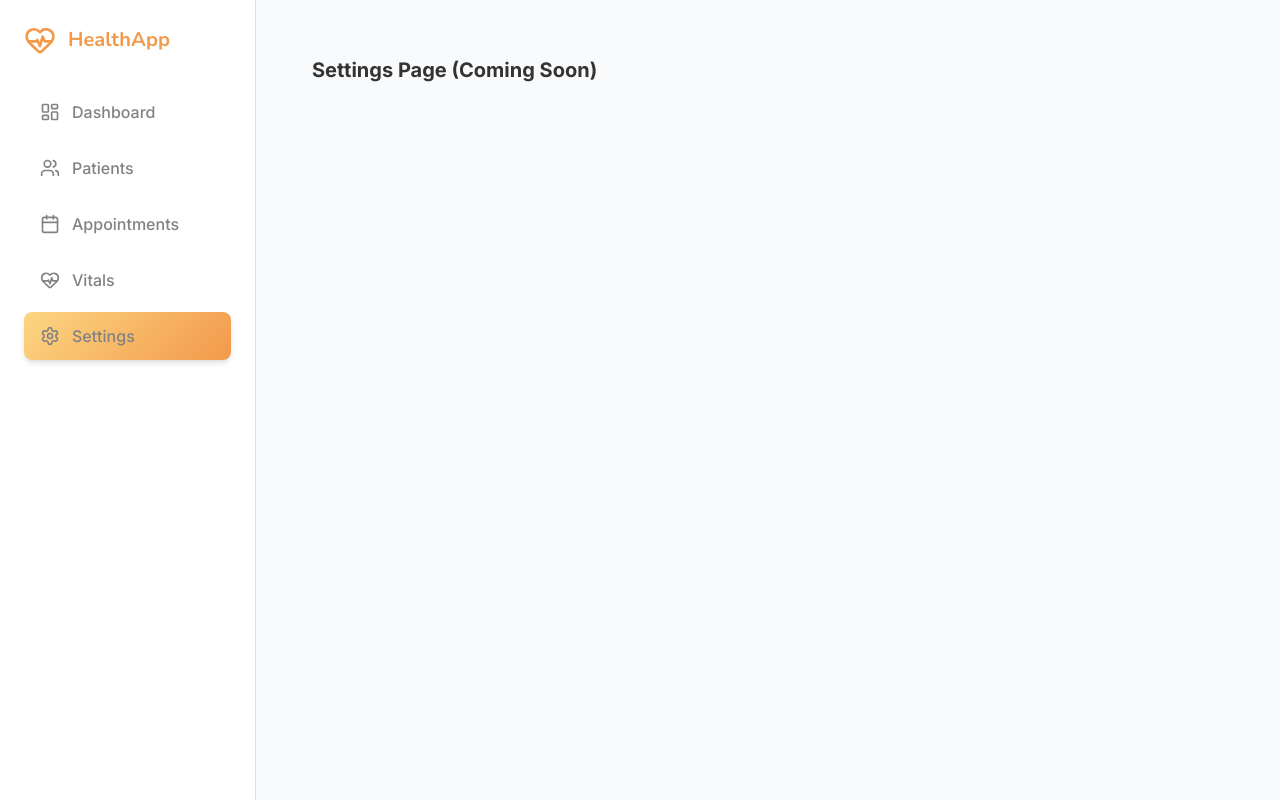
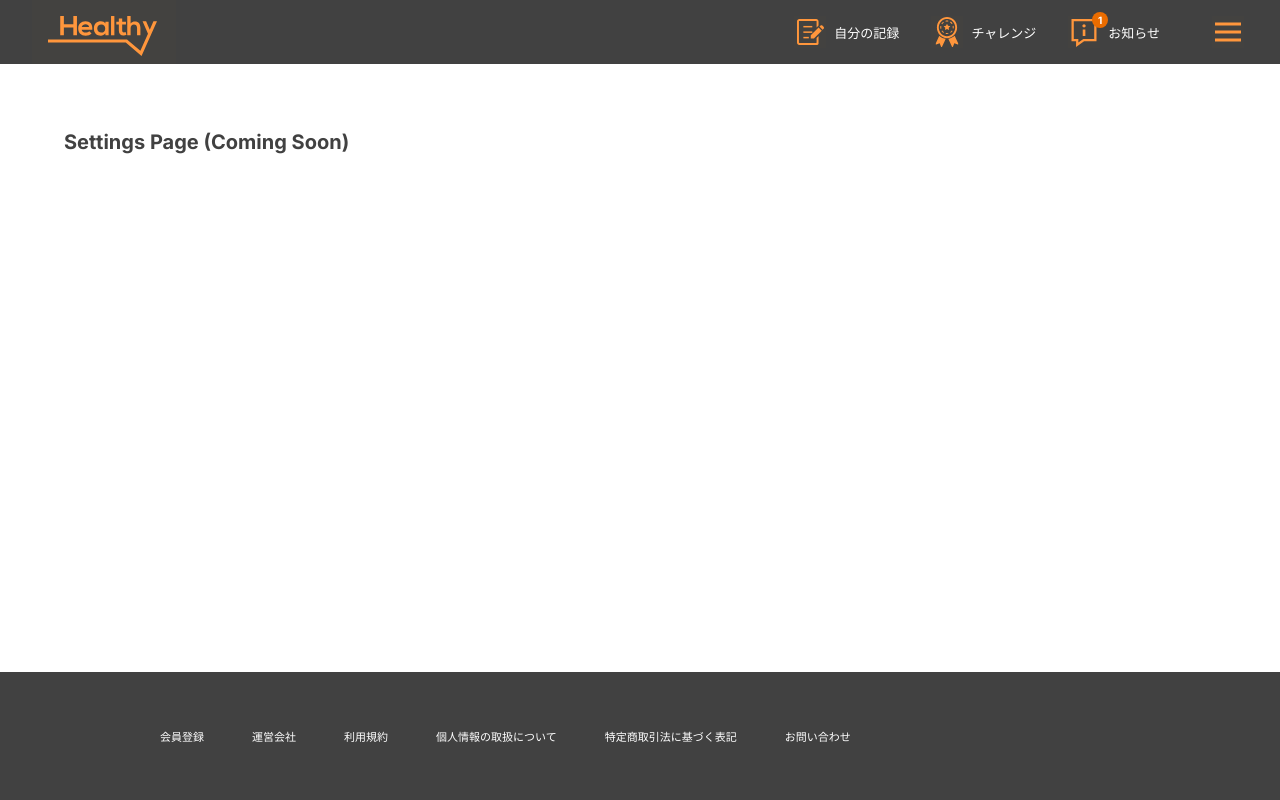
Before and after one commit to yokaipooh/health-app, a React (Vite) app: page /settings in a window 1280 px wide. Built offline with nearby package versions, Linux system fonts and the light colour scheme.

Commit message:
feat: Implement initial dashboard UI including core layout, header, footer, hexagon buttons, and global styling with custom theme.

```diff
--- /dev/null
+++ b/src/components/Footer/index.tsx
@@ -0,0 +1,21 @@
+const Footer = () => {
+  const footerItems = [
+    { label: '会員登録' },
+    { label: '運営会社' },
+    { label: '利用規約' },
+    { label: '個人情報の取扱について' },
+    { label: '特定商取引法に基づく表記' },
+    { label: 'お問い合わせ' },
+  ];
+  return (
+    <footer className="h-32 px-40 py-14 bg-dark-500 text-light">
+      <div className="max-w-[1280px] mx-auto flex items-center flex-wrap gap-12 font-jp font-light leading-4 text-xs">
+        {footerItems.map((item, index) => (
+          <p key={index}>{item.label}</p>
+        ))}
+      </div>
+    </footer>
+  );
+};
+
+export default Footer;
--- /dev/null
+++ b/src/components/Header/index.tsx
@@ -0,0 +1,117 @@
+import { useState } from 'react';
+import { NavLink } from 'react-router-dom';
+
+import IconChallenge from '../../assets/svgs/icon_challenge.svg?react';
+import IconClose from '../../assets/svgs/icon_close.svg?react';
+import IconInfo from '../../assets/svgs/icon_info.svg?react';
+import IconMemo from '../../assets/svgs/icon_memo.svg?react';
+import IconMenu from '../../assets/svgs/icon_menu.svg?react';
+import Logo from '../../assets/svgs/logo.svg?react';
+
+const NAV_ITEMS = [
+  {
+    icon: IconMemo,
+    label: '自分の記録',
+    path: '/my-record',
+    hasBadge: false
+  },
+  {
+    icon: IconChallenge,
+    label: 'チャレンジ',
+    path: '/challenge',
+    hasBadge: false
+  },
+  {
+    icon: IconInfo,
+    label: 'お知らせ',
+    path: '/notice',
+    hasBadge: true,
+    badgeCount: 1
+  },
+];
+
+const MENU_ITEMS = [
+  { label: '自分の記録', path: '/my-record' },
+  { label: '体重グラフ', path: '/weight-graph' },
+  { label: '目標', path: '/goal' },
+  { label: '選択中のコース', path: '/selected-course' },
+  { label: 'コラム一覧', path: '/column-list' },
+  { label: '設定', path: '/settings' },
+];
+
+export const Header = () => {
+  const [isMenuOpen, setIsMenuOpen] = useState(false);
+
+  const toggleMenu = () => setIsMenuOpen(!isMenuOpen);
+
+  return (
+    <header className="bg-dark-500 text-light relative z-50">
+      <div className="h-16 flex items-center justify-between max-w-[1280px] mx-auto px-4 md:px-8">
+        <div className="flex-shrink-0">
+          <NavLink to="/">
+            <Logo className="h-16 w-auto text-primary-400" />
+          </NavLink>
+        </div>
+
+        <div className="flex items-center gap-12 font-jp relative">
+          <nav className="flex items-center gap-8">
+            {NAV_ITEMS.map((item, index) => {
+              const Icon = item.icon;
+              return (
+                <NavLink
+                  key={index}
+                  to={item.path}
+                  className={({ isActive }) =>
+                    `flex items-center gap-2 group ${isActive ? 'text-primary-400' : 'text-light'}`
+                  }
+                >
+                  <div className="relative">
+                    <Icon className="w-8 h-8 text-primary-400" />
+                    {item.hasBadge && (
+                      <span className="absolute -top-1 -right-2 flex h-4 w-4 items-center justify-center rounded-full bg-primary-500 text-[10px] text-light font-sans font-bold">
+                        {item.badgeCount}
+                      </span>
+                    )}
+                  </div>
+                  <span className="text-base group-hover:text-primary-400 transition-colors">{item.label}</span>
+                </NavLink>
+              );
+            })}
+          </nav>
+
+          <button
+            className="p-1 hover:opacity-80 transition-opacity z-50 relative"
+            onClick={toggleMenu}
+            aria-label={isMenuOpen ? "Close Menu" : "Open Menu"}
+          >
+            {isMenuOpen ? (
+              <IconClose className="w-8 h-8 text-primary-400" />
+            ) : (
+              <IconMenu className="w-8 h-8 text-primary-400" />
+            )}
+          </button>
+
+          {isMenuOpen && (
+            <div className="absolute top-full right-0 mt-4 w-72 bg-gray-400 text-light font-jp shadow-xl">
+              <ul className="flex flex-col">
+                {MENU_ITEMS.map((item, index) => (
+                  <li key={index} className="border-b border-light/20 last:border-b-0 w-full">
+                    <NavLink
+                      to={item.path}
+                      className={({ isActive }) =>
+                        `block px-8 py-6 text-lg hover:bg-dark-600 hover:text-primary-400 transition-colors ${isActive ? 'bg-dark-600 text-primary-400' : 'text-light'}`
+                      }
+                      onClick={() => setIsMenuOpen(false)}
+                    >
+                      {item.label}
+                    </NavLink>
+                  </li>
+                ))}
+              </ul>
+            </div>
+          )}
+        </div>
+      </div>
+    </header>
+  );
+};
--- /dev/null
+++ b/src/components/HexagonButton/index.tsx
@@ -0,0 +1,28 @@
+import type { ComponentType, SVGProps } from 'react';
+
+interface HexagonButtonProps {
+  icon: ComponentType<SVGProps<SVGSVGElement>>;
+  label: string;
+  onClick?: () => void;
+}
+
+export const HexagonButton = ({ icon: Icon, label, onClick }: HexagonButtonProps) => {
+  return (
+    <button
+      onClick={onClick}
+      className="relative size-[136px] flex flex-col items-center justify-center cursor-pointer transition-transform duration-300 hover:scale-110 group select-none"
+    >
+      <div
+        className="absolute inset-0 bg-gradient-brand shadow-xl mx-2.5 my-0.25"
+        style={{
+          clipPath: "polygon(50% 0%, 100% 25%, 100% 75%, 50% 100%, 0% 75%, 0% 25%)"
+        }}
+      />
+
+      <div className="relative z-10 flex flex-col items-center justify-center h-full pb-1">
+        <Icon className="w-14 h-14 text-white mb-1" />
+        <span className="text-white font-sans text-xl font-bold tracking-wide">{label}</span>
+      </div>
+    </button>
+  );
+};
--- a/src/index.css
+++ b/src/index.css
@@ -1,40 +1,37 @@
 @import "tailwindcss";
 
 @theme {
-  /* Brand Colors - Based on Figma 'Vitality' Palette */
-  --color-primary: #F2994A;
-  /* Primary / 400 - Main Orange */
-  --color-primary-light: #FCD683;
-  /* Primary / 300 - Yellow/Gold */
-  --color-primary-dark: #E08736;
-  /* Primary / 500 - Darker Orange */
+  --color-light: #FFFFFF;
+  --color-primary-300: #FFCC21;
+  --color-primary-400: #FF963C;
+  --color-primary-500: #EA6C00;
+  --color-secondary-300: #8FE9D0;
 
-  --color-secondary: #6FCF97;
-  /* Secondary / 300 - Mint Green */
+  --color-dark-600: #2E2E2E;
+  --color-dark-500: #414141;
+  --color-gray-400: #777777;
 
-  /* Neutral Colors */
-  --color-background: #F8FAFC;
-  /* Light Gray Background */
-  --color-surface: #FFFFFF;
-  /* White Surface */
-  --color-surface-hover: #F3F4F6;
+  --color-primary: var(--color-primary-400);
+  --color-primary-light: var(--color-primary-300);
+  --color-primary-dark: var(--color-primary-500);
 
-  /* Text Colors */
-  --color-text-primary: #333333;
-  /* Black - dark / 500 */
-  --color-text-secondary: #828282;
-  /* Gray / 400 */
-  --color-text-muted: #BDBDBD;
+  --color-background: var(--color-light);
+  --color-surface: var(--color-light);
 
-  --color-border: #E0E0E0;
+  --color-text-primary: var(--color-dark-500);
+  --color-text-secondary: var(--color-gray-400);
 
   /* Fonts */
   --font-sans: "Inter", system-ui, sans-serif;
-  --font-heading: "Nunito", "Inter", system-ui, sans-serif;
   --font-jp: "Noto Sans JP", "Inter", system-ui, sans-serif;
 
   /* Gradients */
-  --image-gradient-primary: linear-gradient(135deg, #FCD683 0%, #F2994A 100%);
+  --image-gradient-primary: linear-gradient(180deg, #FFCC21 0%, #FF963C 100%);
+
+  /* Text Sizes */
+  --text-xs: 0.6875rem;
+  --text-base: 0.8125rem;
+  --text-base--line-height: 1.4375rem;
 }
 
 @layer base {
@@ -42,18 +39,14 @@
     background-color: var(--color-background);
     color: var(--color-text-primary);
     font-family: var(--font-sans);
+    font-size: var(--text-base);
+    line-height: var(--text-base--line-height);
     -webkit-font-smoothing: antialiased;
   }
 
-  h1,
-  h2,
-  h3,
-  h4,
-  h5,
-  h6 {
-    font-family: var(--font-heading);
-    color: var(--color-text-primary);
-    margin-bottom: 1rem;
+  a {
+    color: inherit;
+    text-decoration: none;
   }
 }
 
--- a/src/layouts/DashboardLayout.tsx
+++ b/src/layouts/DashboardLayout.tsx
@@ -1,13 +1,15 @@
 import { Outlet } from 'react-router-dom';
-import { Sidebar } from '../components/Sidebar/Sidebar';
+import Footer from '../components/Footer';
+import { Header } from '../components/Header';
 
 export const DashboardLayout = () => {
   return (
-    <div className="flex min-h-screen relative bg-background text-text-primary">
-      <Sidebar />
-      <main className="flex-1 p-6 max-w-[1400px] overflow-y-auto w-full">
+    <div className="flex flex-col min-h-screen relative bg-background text-text-primary font-sans">
+      <Header />
+      <main className="flex-1 w-full max-w-[1280px] mx-auto p-4 md:p-8">
         <Outlet />
       </main>
+      <Footer />
     </div>
   );
 };
--- a/src/pages/Dashboard.tsx
+++ b/src/pages/Dashboard.tsx
@@ -1,13 +1,19 @@
+import IconCup from '../assets/svgs/icon_cup.svg?react';
+import IconKnife from '../assets/svgs/icon_knife.svg?react';
+import { HexagonButton } from '../components/HexagonButton';
+
 export const Dashboard = () => {
   return (
     <div className="space-y-6">
-      <header>
-        <h1 className="text-3xl font-bold text-text-primary">Dashboard</h1>
-        <p className="text-text-secondary">Welcome back to HealthApp.</p>
-      </header>
+      {/* Hexagon Menu Section */}
+      <div className="flex justify-center gap-16 py-[272px]">
+        <HexagonButton icon={IconKnife} label="Morning" onClick={() => console.log('Morning clicked')} />
+        <HexagonButton icon={IconKnife} label="Lunch" onClick={() => console.log('Lunch clicked')} />
+        <HexagonButton icon={IconKnife} label="Dinner" onClick={() => console.log('Dinner clicked')} />
+        <HexagonButton icon={IconCup} label="Snack" onClick={() => console.log('Snack clicked')} />
+      </div>
 
       <div className="grid grid-cols-1 md:grid-cols-3 gap-6">
-        {/* Placeholder Stats Cards */}
         {['Patients', 'Appointments', 'Todays Vitals'].map((title) => (
           <div key={title} className="bg-surface p-6 rounded-xl shadow-sm border border-border hover:shadow-md transition-shadow">
             <h3 className="text-lg font-semibold text-text-muted mb-2">{title}</h3>
--- /dev/null
+++ b/src/types/svg.d.ts
@@ -0,0 +1,7 @@
+/// <reference types="vite/client" />
+
+declare module "*.svg?react" {
+  import * as React from "react";
+  const ReactComponent: React.FC<React.SVGProps<SVGSVGElement> & { title?: string }>;
+  export default ReactComponent;
+}
--- /dev/null
+++ b/src/vite-env.d.ts
@@ -0,0 +1,2 @@
+/// <reference types="vite/client" />
+/// <reference types="vite-plugin-svgr/client" />
```
Also changed, not shown: src/components/Sidebar/index.tsx (renamed from src/components/Sidebar/Sidebar.tsx).
